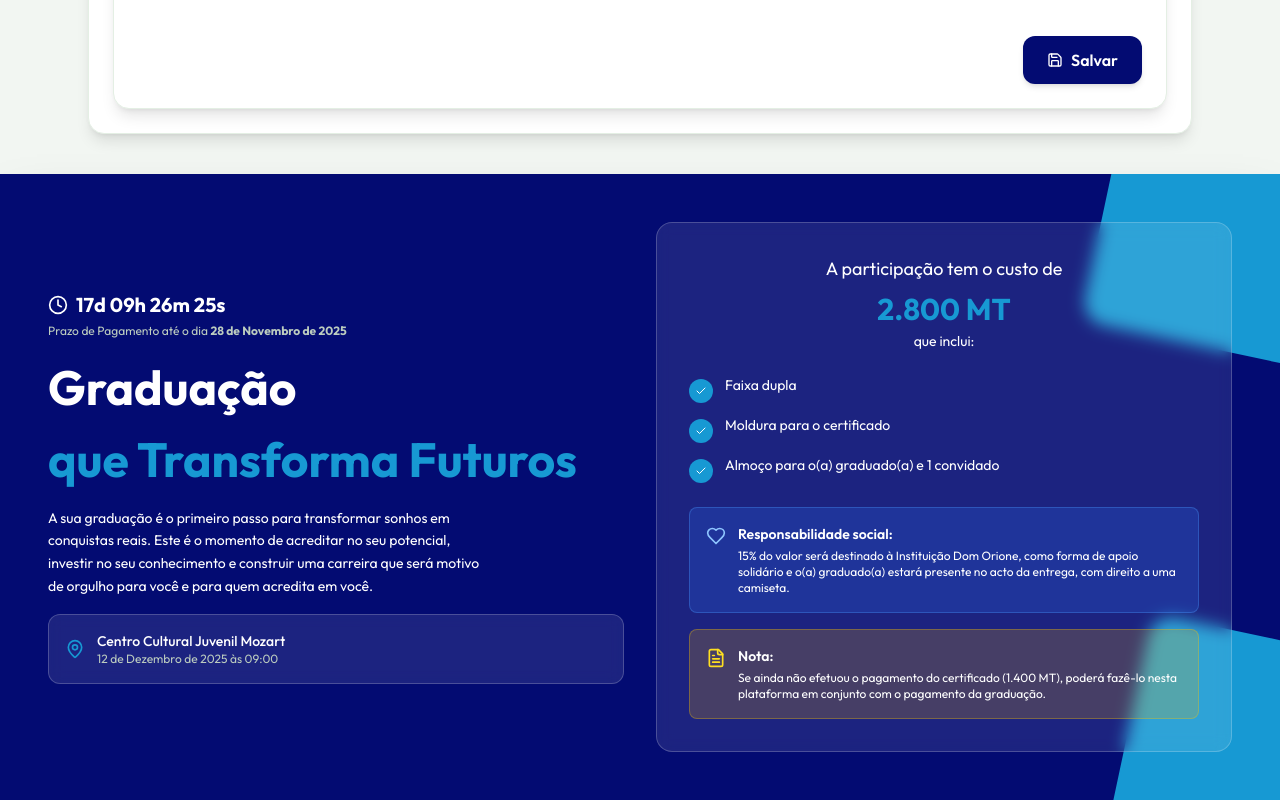
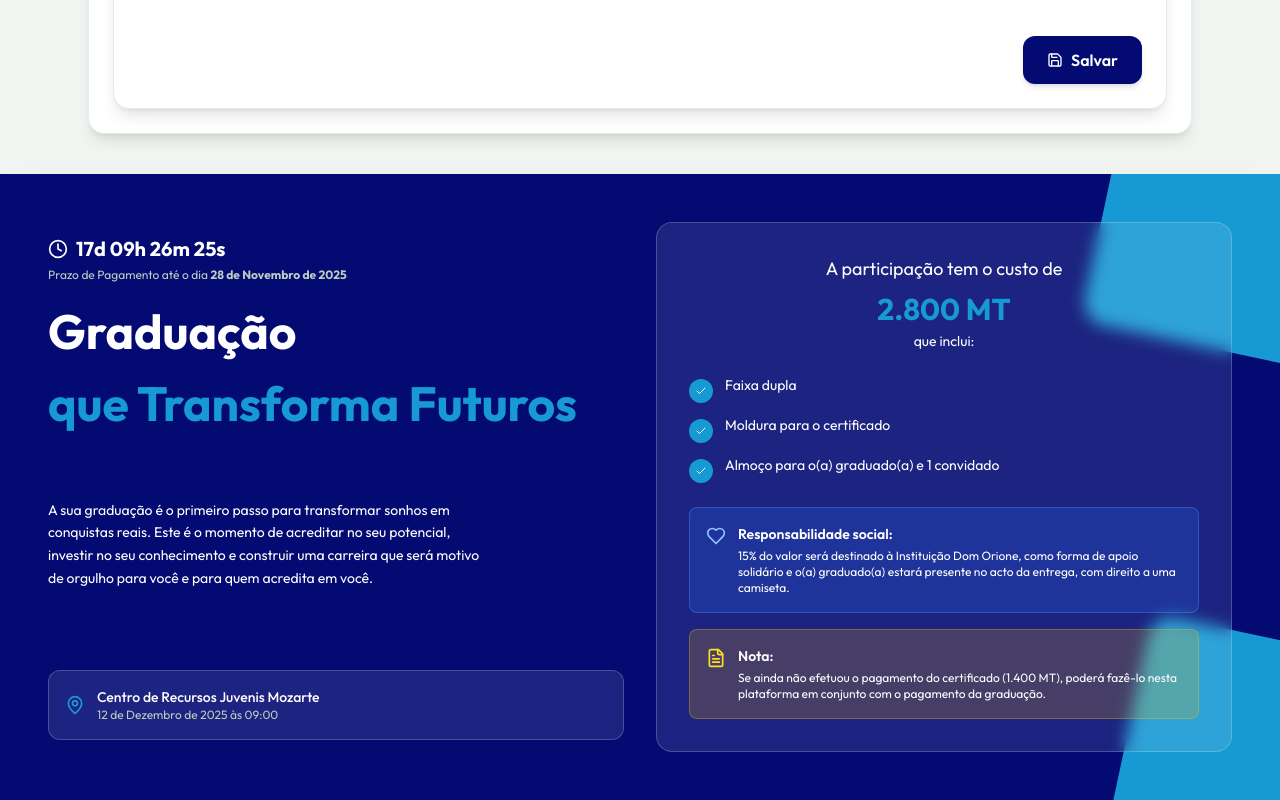
Before and after one commit to Andre-Roddrigues/graduacao, a Next.js app: page /user/perfil in a window 1280 px wide. Shown: the part 1200-2000 px from the top of the page. Built offline with nearby package versions, Linux system fonts and the light colour scheme; no server answers.

Commit message:
feat: space

```diff
--- a/components/Landing/Graduacao/CTAGraduacao.tsx
+++ b/components/Landing/Graduacao/CTAGraduacao.tsx
@@ -47,7 +47,7 @@ export default function CTAGraduacao() {
                                 <MapPin className="w-5 h-5 text-brand-lime" />
                                 <div>
                                     <p className="text-white text-sm font-medium">
-                                        Centro Cultural Juvenil Mozart
+                                        Centro de Recursos Juvenis Mozarte
                                     </p>
                                     <p className="text-gray-300 text-xs">
                                         12 de Dezembro de 2025 às 09:00
--- a/components/Landing/Graduacao/CTAGraduacaoPerfil.tsx
+++ b/components/Landing/Graduacao/CTAGraduacaoPerfil.tsx
@@ -33,7 +33,7 @@ export default function CTAGraduacao() {
                     </h2>
 
                     {/* Descrição com Local e Hora */}
-                    <div className="space-y-4">
+                    <div className=" mt-18">
                         <p className="text-white text-sm leading-relaxed max-w-md">
                             A sua graduação é o primeiro passo para transformar sonhos em
                             conquistas reais. Este é o momento de acreditar no seu potencial,
@@ -42,12 +42,12 @@ export default function CTAGraduacao() {
                         </p>
 
                         {/* Informações do Evento */}
-                        <div className="bg-white/10 backdrop-blur-sm rounded-xl p-4 border border-white/20">
+                        <div className="bg-white/10 mt-12 backdrop-blur-sm mt-20 rounded-xl p-4 border border-white/20">
                             <div className="flex items-center gap-3">
                                 <MapPin className="w-5 h-5 text-brand-lime" />
                                 <div>
                                     <p className="text-white text-sm font-medium">
-                                        Centro Cultural Juvenil Mozart
+                                        Centro de Recursos Juvenis Mozarte
                                     </p>
                                     <p className="text-gray-300 text-xs">
                                         12 de Dezembro de 2025 às 09:00
```
